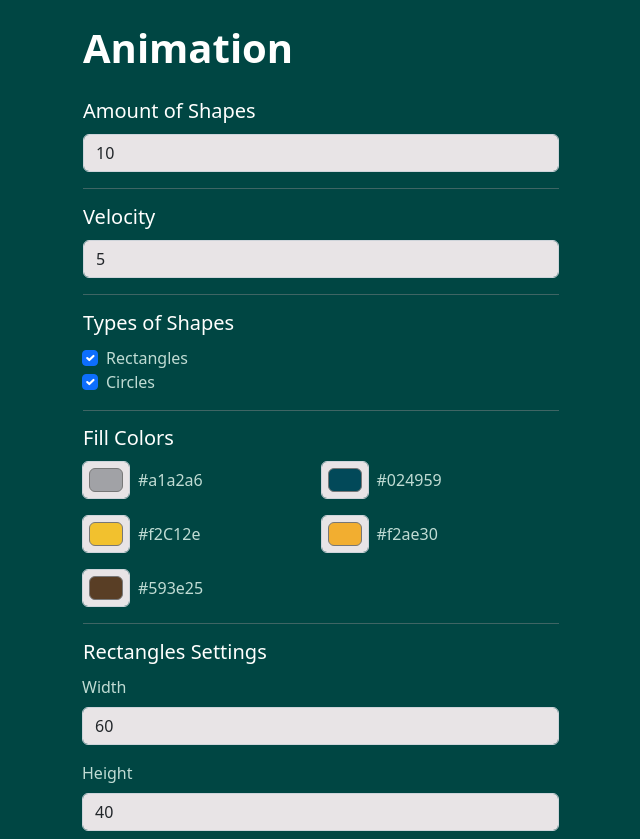
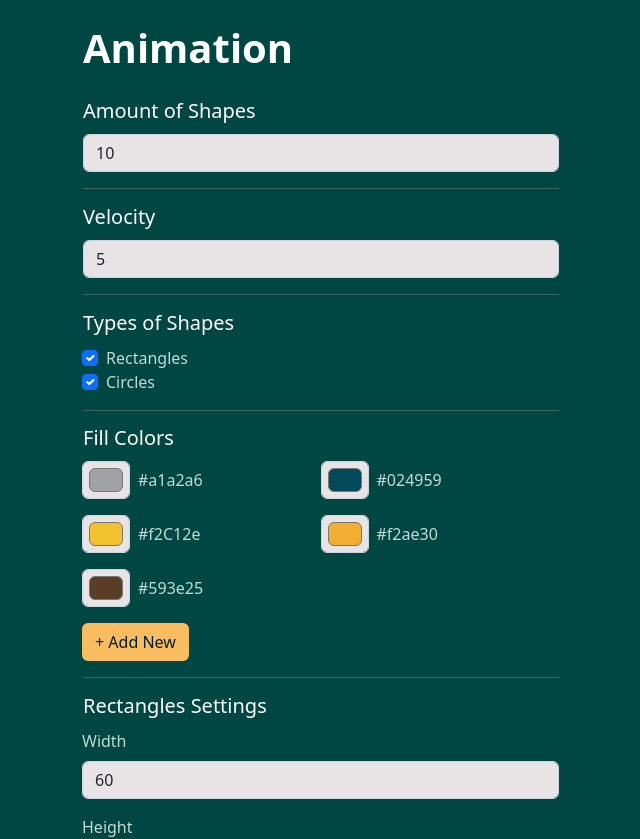
Before and after one commit to netrolite/graph-builder, a React (Vite) app: page / in a window 1280 px wide. Shown: the top 839 px of the page, without its empty margins (319-959 px from the left). Built offline with nearby package versions, Linux system fonts and the light colour scheme.

Commit message:
add "+ Add New" button for adding new colors

```diff
--- a/src/Input.jsx
+++ b/src/Input.jsx
@@ -1,3 +1,4 @@
+import { useState } from "react";
 import { Link } from "react-router-dom"
 
 export default function Input({animData, setAnimData}) {
@@ -29,10 +30,22 @@ export default function Input({animData, setAnimData}) {
     }
 
 
+    function addColor() {
+        setAnimData(prevState => {
+            // add "#000000" to the end of fillColors array
+            return {
+                ...prevState,
+                fillColors: [...prevState.fillColors, "#000000"]
+            }
+        })
+    }
+
+
     function changeColor(e) {
-
         setAnimData(prevState => {
+            // copy all previous colors
             let newFillColors = [...prevState.fillColors]
+            // modify a color
             newFillColors[e.target.id] = e.target.value;
 
             return {
@@ -254,6 +267,14 @@ export default function Input({animData, setAnimData}) {
                     <div className="input-color-list">
                         {fillColorsNode}
                     </div>
+                    <div className="input-subgroup">
+                        <button
+                            className="btn"
+                            onClick={addColor}
+                        >
+                            + Add New
+                        </button>
+                    </div>
                 </div>
 
                 {rectanglesSettingsNode}
--- a/src/index.css
+++ b/src/index.css
@@ -48,6 +48,14 @@ canvas {
     color: var(--button-text);
 }
 
+.bg-secondary {
+    background-color: var(--secondary);
+}
+
+.bg-tertiary {
+    background-color: var(--tertiary);
+}
+
 h1, h2, h3, h4, h5, h6, .heading {
     color: var(--heading);
 }
```
